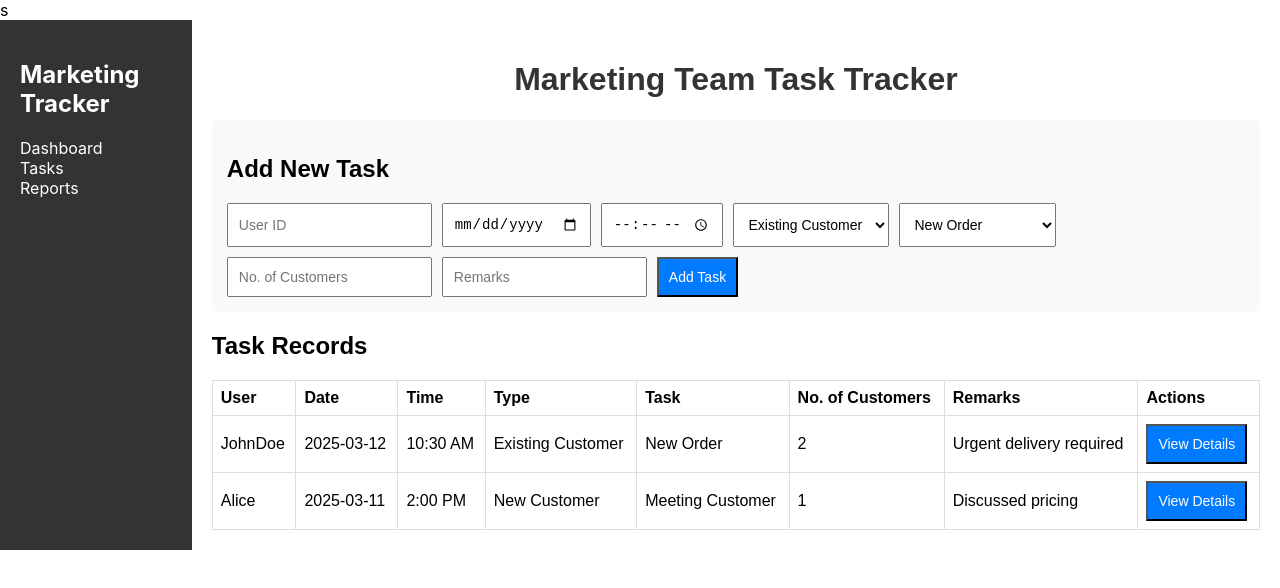
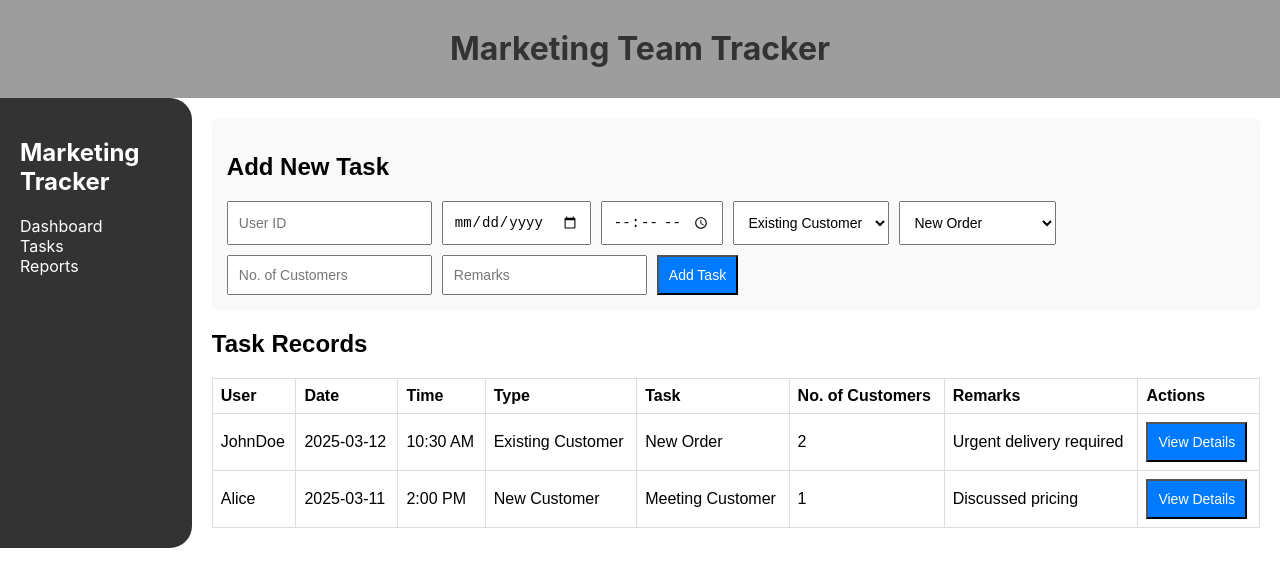
Before and after one commit to StephanBegins/MarketingTeamTrack, a React (Create React App) app: page / in a window 1280 px wide. Shown: the top 588 px of the page. Built offline with nearby package versions, Linux system fonts and the light colour scheme.

Commit message:
1st time rennowing some designs

```diff
--- a/src/App.js
+++ b/src/App.js
@@ -3,13 +3,15 @@ import { BrowserRouter as Router, Route, Routes } from "react-router-dom";
 import Home from "./pages/Home";
 import Tasks from "./pages/Tasks";
 import Reports from "./pages/Reports";
+import Header from "./components/Header";
 import Sidebar from "./components/Sidebar";
 import "./App.css";
 
 function App() {
   return (
     <Router>
-      <div className="app-container">s
+      <Header />
+      <div className="app-container">
         <div className="main-content">
           <Sidebar />
           <Routes>
--- a/src/components/Header.css
+++ b/src/components/Header.css
@@ -1,6 +1,6 @@
 .header {
-    background: #444;
+    background: #9e9d9d;
     color: white;
-    padding: 10px;
+    padding: 8px;
     text-align: center;
   }
--- a/src/components/Header.js
+++ b/src/components/Header.js
@@ -3,7 +3,7 @@ import "./Header.css";
 const Header = () => {
   return (
     <div className="header">
-      <h1>Marketing \racker</h1>
+      <h1>Marketing Team Tracker</h1>
     </div>
   );
 };
--- a/src/components/Sidebar.css
+++ b/src/components/Sidebar.css
@@ -3,6 +3,8 @@
     background: #333;
     color: white;
     padding: 20px;
+    border-top-right-radius: 22px;
+    border-bottom-right-radius: 22px;
   }
   .sidebar ul {
     list-style: none;
--- a/src/pages/Home.js
+++ b/src/pages/Home.js
@@ -91,7 +91,6 @@ const Home = () => {
 
   return (
     <div className="home-container">
-      <h1>Marketing Team Task Tracker</h1>
 
       {/* Input Form */}
       <div className="form-container">
```
